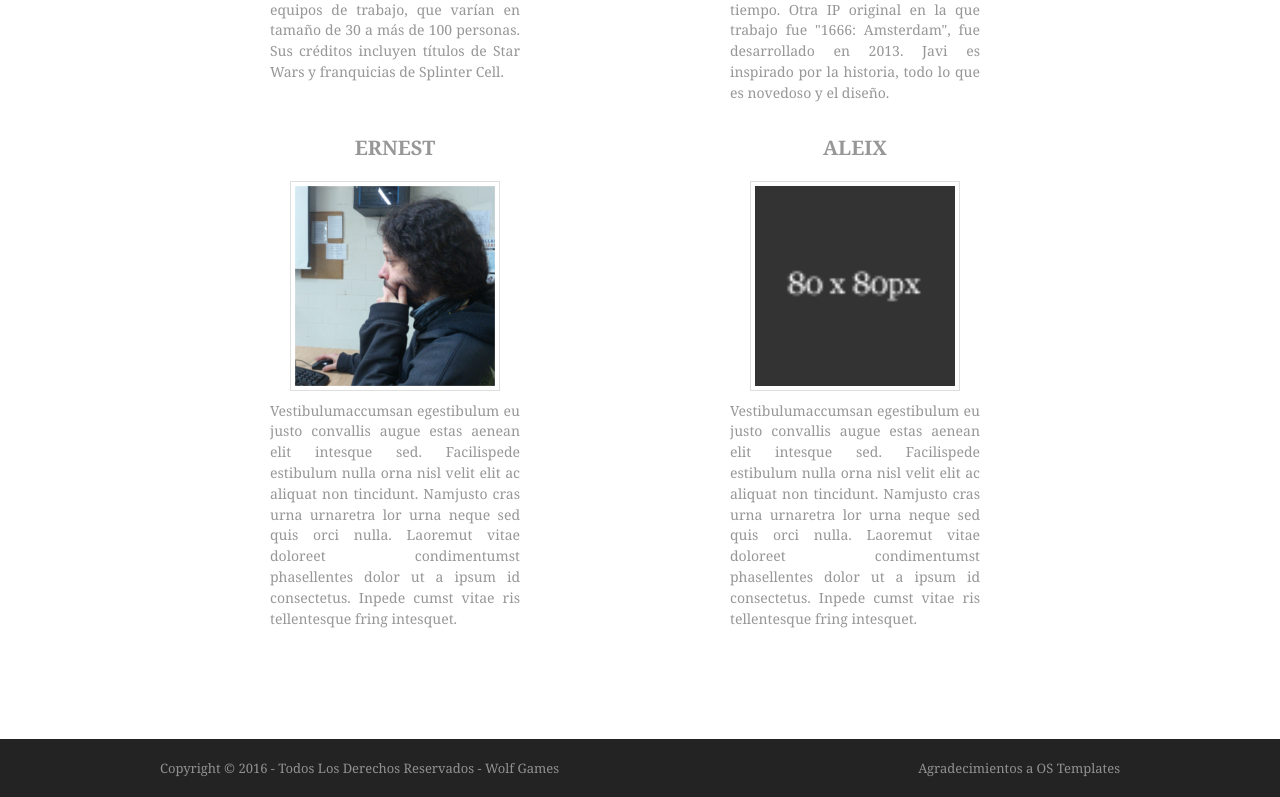
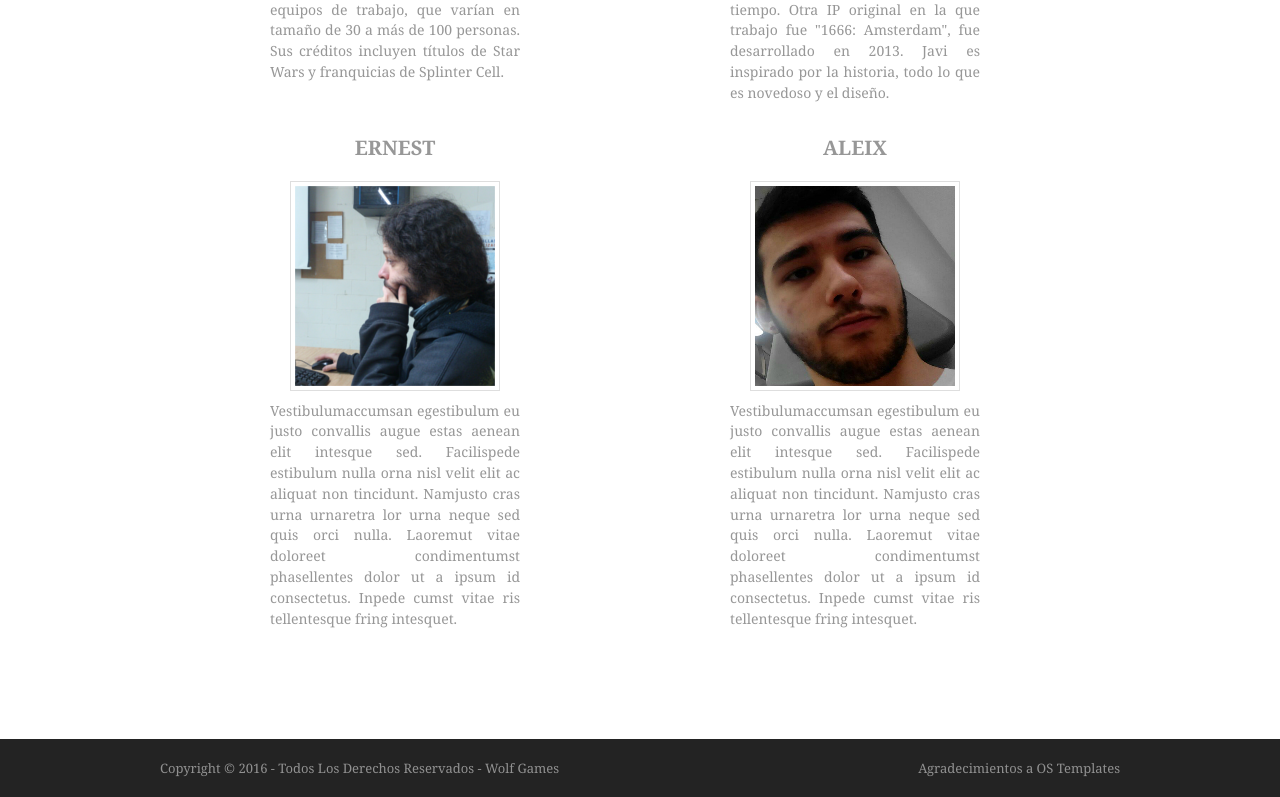
Before and after one commit to javiiglesias/WolfGames, a plain HTML site: page quienes_somos.html in a window 1280 px wide. Shown: the part 894-1691 px from the top of the page. Drawn offline with Linux system fonts and the light colour scheme.

Commit message:
Afegida imatge Aleix

```diff
--- a/quienes_somos.html
+++ b/quienes_somos.html
@@ -59,7 +59,7 @@
       <!-- article 4 -->
       <article class="two_third">
         <h2>Aleix</h2>
-        <img src="images/demo/80x80.gif" alt="">
+        <img src="images/team/aleix.jpg" alt="">
         <p>Vestibulumaccumsan egestibulum eu justo convallis augue estas aenean elit intesque sed. Facilispede estibulum nulla orna nisl velit elit ac aliquat non tincidunt. Namjusto cras urna urnaretra lor urna neque sed quis orci nulla. Laoremut vitae doloreet condimentumst phasellentes dolor ut a ipsum id consectetus. Inpede cumst vitae ris tellentesque fring intesquet.</p>
       </article>
 
```
Also changed, not shown: images/team/aleix.jpg (added).
